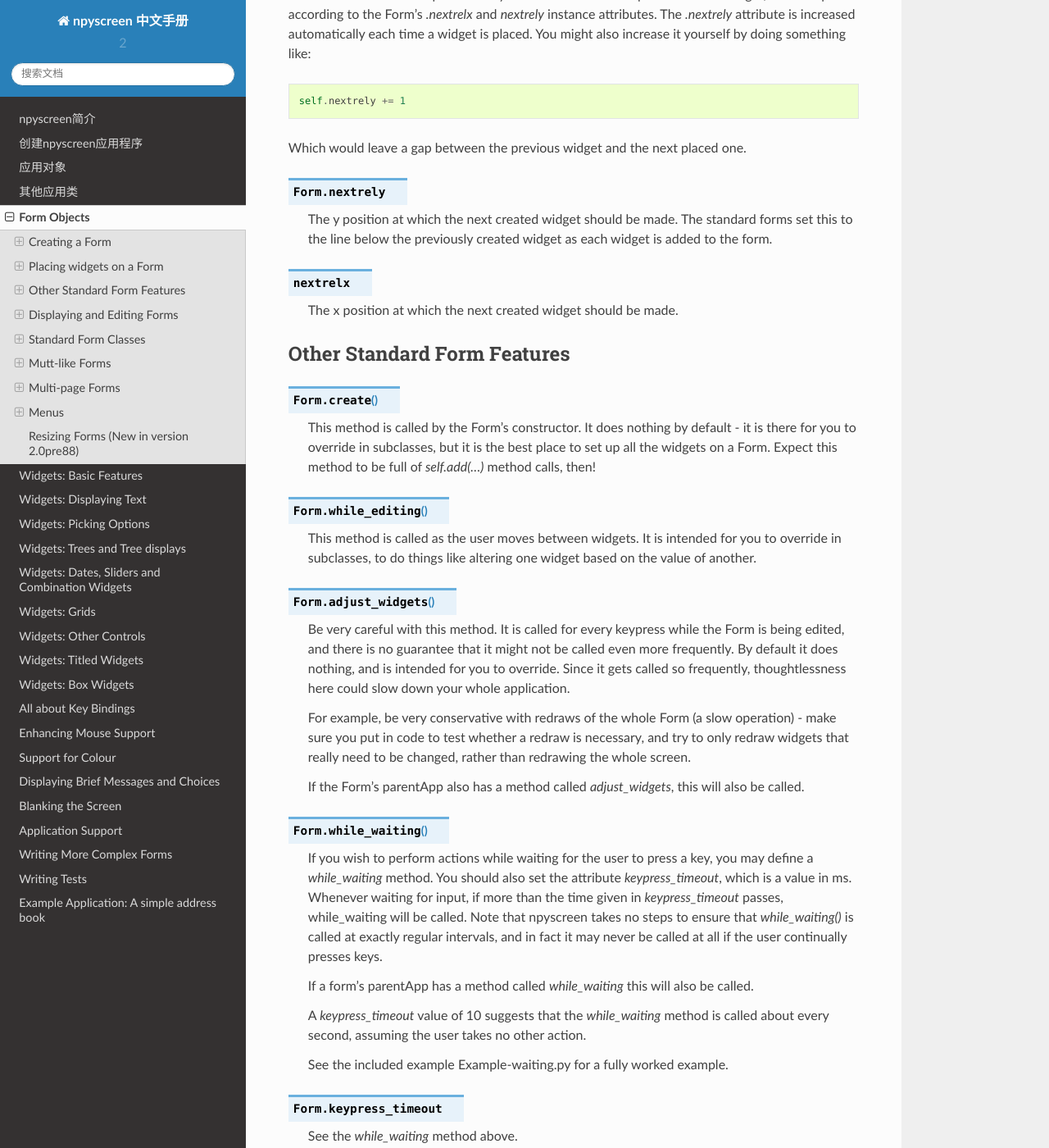
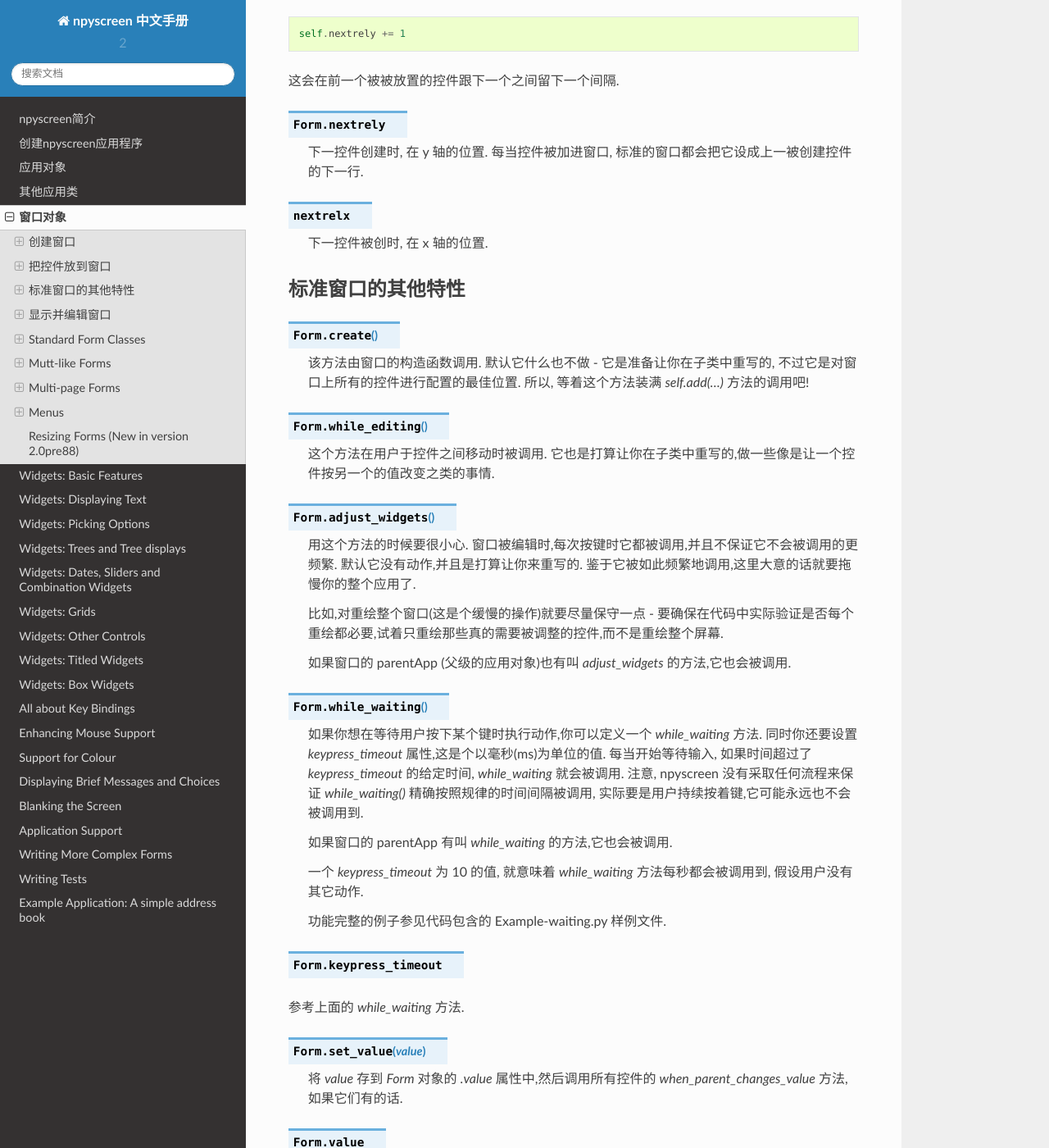
Before and after one commit to will-mei/npyscreen_doc_zh, a Sphinx documentation site: the page built from docs/source/form-objects.rst, in a window 1280 px wide and 1400 px high, scrolled down 1254 px. Shown: the whole window at 82% size. Built offline with Sphinx 7.4.7 and the Read the Docs theme 2.0.0, drawn with Linux system fonts in a browser that asks for light colours; some of the changed text lies outside the part shown.

Commit message:
update form-obj doc

```diff
--- a/docs/source/form-objects.rst
+++ b/docs/source/form-objects.rst
@@ -1,128 +1,126 @@
-Form Objects
-============
+窗口对象
+========
 
-A Form object is a screen area that contains widgets.  Forms control which widget a user is editing, and may provide additional functionality, such as pop-up menus or actions that happen on particular keypresses.
+窗口对象就是屏幕上一个容纳控件的区域. 窗口对象可以控制用户当前编辑哪个控件,并且还可能提供附加功能,比如弹出菜单和特定按键被按下应该产生的动作.
 
-Creating a Form
-***************
+创建窗口
+*********
 
 .. py:class:: Form(name=None, lines=0, columns=0, minimum_lines=24, minimum_columns=80)
 
-Forms have the following class attributes::
+窗口具有以下类属性::
 
     DEFAULT_LINES      = 0
     DEFAULT_COLUMNS    = 0
     SHOW_ATX           = 0
     SHOW_ATY           = 0
 
-The default values will create a form that fills the whole screen and which is displayed in the top left corner.  See the arguments passed in to the constructor for more details on controlling the size of a form.
+使用这些默认值会创建一个显示在左上角并且填满整个屏幕的窗口. 控制窗口大小的细节参见传递进构造函数的参数.
 
-The Following arguments can be passed to a Form's constructor:
+以下参数能被传进窗口的构造函数里:
 
 *name=*
-    Names the Form.  As for some widgets, this will display a title.
+    命名该窗口. 对于一些控件,这样会显示一个标题.
 
 *lines=0, columns=0, minimum_lines=24, minimum_columns=80*
-    You can adjust the size of the Form, either providing an absolute size (with *lines=* and *columns=*) or a minimum size (*minimum_lines=* and *minimum_columns=*).  The default minimums (24x80) provide the standard size for terminal.  If you plan your Forms to fit within that size, they should be viewable on almost all systems without the need to scroll the Form.  Note that you can use the absolute sizing in one direction and the minimum in the other, should you wish.
 
-The standard constructor will call the method *.create()*, which you should override to create the Form widgets.  See below.
+    要调整窗口的大小,要么给出其尺寸绝对值(使用 *lines=* 和 *columns=*),要么给出其最小尺寸值(*minimum_lines=* 与 *minimum_columns=*). 默认的最小值(24x80)给出了在终端上的标准大小. 如果你设计好让窗口适配到这个大小以内,那么他们应该在所有的系统的界面上不滚动窗口的情况下也全可见. 注意,你可以在一个方向使用绝对值大小,另一个方向上使用最小值大小,要是你想要的话.
 
-Placing widgets on a Form
-*************************
+标准的构造函数都会调用 *.create()* 方法, 你应该对它重写来给窗口创建控件. 请看下面.
 
-To add a widget to a Form, use the method:
+把控件放到窗口
+***************
+
+要把控件放到窗口上, 要用这些方法:
 
 .. py:method:: Form.add(WidgetClass, ...)
 
-    WidgetClass must be a class, all of the additional arguments will be passed to the widget's own constructor.  A     reference to the widget will be returned.
+    WidgetClass 必须得是一个类,所有的附加参数都会被传递到控件自己的构造函数里. 控件的引用会被返回.
 
 
-The position and size of a widget are controlled by the widget's constructor.  However, there are hints that the Form class provides.  If you do not override the position of the widget, it will be placed according to the Form's *.nextrelx* and *nextrely* instance attributes.  The *.nextrely* attribute is increased automatically each time a widget is placed.  You might also increase it yourself by doing something like::
+控件的位置和大小由控件的构造函数控制. 不过,有一些指示是窗口类给出的. 如果你不重写控件的位置,它会根据窗口实例的 *.nextrelx* 和 *nextrely* 属性值来归置. 这里的 *.nextrely* 属性是随每次的控件放置而自增长的. 你也可以自行把它加大,就像下面这样::
 
    self.nextrely += 1
 
-Which would leave a gap between the previous widget and the next placed one.
+这会在前一个被被放置的控件跟下一个之间留下一个间隔.
 
 .. py:attribute:: Form.nextrely
 
-    The y position at which the next created widget should be made.  The standard forms set this to the line below the previously created widget as each widget is added to the form.
+    下一控件创建时, 在 y 轴的位置. 每当控件被加进窗口, 标准的窗口都会把它设成上一被创建控件的下一行.
 
 .. py:attribute:: nextrelx
 
-    The x position at which the next created widget should be made.
+     下一控件被创时, 在 x 轴的位置.
 
 
-Other Standard Form Features
-****************************
+标准窗口的其他特性
+*******************
 
 .. py:method:: Form.create
 
-    This method is called by the Form's constructor.  It does nothing by default - it is there for you to override in
-    subclasses, but it is the best place to set up all the widgets on a Form.  Expect this method to be full of
-    *self.add(...)* method calls, then!
+    该方法由窗口的构造函数调用. 默认它什么也不做 - 它是准备让你在子类中重写的, 不过它是对窗口上所有的控件进行配置的最佳位置. 所以, 等着这个方法装满 *self.add(...)* 方法的调用吧!
 
 
 .. py:method:: Form.while_editing
 
-    This method is called as the user moves between widgets.  It is intended for you to override in subclasses, to do things like altering one widget based on the value of another.
+    这个方法在用户于控件之间移动时被调用. 它也是打算让你在子类中重写的,做一些像是让一个控件按另一个的值改变之类的事情.
 
 
 .. py:method:: Form.adjust_widgets
 
-    Be very careful with this method.  It is called for every keypress while the Form is being edited, and there is no guarantee that it might not be called even more frequently.  By default it does nothing, and is intended for you to override.  Since it gets called so frequently, thoughtlessness here could slow down your whole application.
+    用这个方法的时候要很小心. 窗口被编辑时,每次按键时它都被调用,并且不保证它不会被调用的更频繁. 默认它没有动作,并且是打算让你来重写的. 鉴于它被如此频繁地调用,这里大意的话就要拖慢你的整个应用了.
 
-    For example, be very conservative with redraws of the whole Form (a slow operation) - make sure you put in code to test whether a redraw is necessary, and try to only redraw widgets that really need to be changed, rather than redrawing the whole screen.
+    比如,对重绘整个窗口(这是个缓慢的操作)就要尽量保守一点 - 要确保在代码中实际验证是否每个重绘都必要,试着只重绘那些真的需要被调整的控件,而不是重绘整个屏幕.
 
-    If the Form's parentApp also has a method called *adjust_widgets*, this will also be called.
+    如果窗口的 parentApp (父级的应用对象)也有叫 *adjust_widgets* 的方法,它也会被调用.
 
 
 .. py:method:: Form.while_waiting
 
-   If you wish to perform actions while waiting for the user to press a key, you may define a *while_waiting* method.  You should also set the attribute *keypress_timeout*, which is a value in ms.  Whenever waiting for input, if more than the time given in *keypress_timeout* passes, while_waiting will be called.  Note that npyscreen takes no steps to ensure that *while_waiting()* is called at exactly regular intervals, and in fact it may never be called at all if the user continually presses keys.
+    如果你想在等待用户按下某个键时执行动作,你可以定义一个 *while_waiting* 方法. 同时你还要设置 *keypress_timeout* 属性,这是个以毫秒(ms)为单位的值. 每当开始等待输入, 如果时间超过了 *keypress_timeout* 的给定时间, *while_waiting* 就会被调用. 注意, npyscreen 没有采取任何流程来保证 *while_waiting()* 精确按照规律的时间间隔被调用, 实际要是用户持续按着键,它可能永远也不会被调用到.
 
-   If a form's parentApp has a method called *while_waiting* this will also be called.
+    如果窗口的 parentApp 有叫 *while_waiting* 的方法,它也会被调用.
 
-   A *keypress_timeout* value of 10 suggests that the *while_waiting* method is called about every second, assuming the user takes no other action.
+    一个 *keypress_timeout* 为 10 的值, 就意味着 *while_waiting* 方法每秒都会被调用到, 假设用户没有其它动作.
 
-   See the included example Example-waiting.py for a fully worked example.
+    功能完整的例子参见代码包含的 Example-waiting.py 样例文件.
 
 .. py:attribute:: Form.keypress_timeout
 
-    See the `while_waiting` method above.
+参考上面的 `while_waiting` 方法.
 
 
 .. py:method:: Form.set_value(value)
 
-    Store *value* in the *.value* attribute of the *Form* and then call the *whenParentChangeValue* method of every widget that has it.
+    将 *value* 存到 *Form* 对象的 *.value* 属性中,然后调用所有控件的 *when_parent_changes_value* 方法, 如果它们有的话.
 
 
-.. py:attribute: Form.value
+.. py:attribute:: Form.value
 
-    All form classes can have the method *set_value(value)*.  This sets the value of the attribute *value* and calls the method *when_parent_changes_value* of every contained widget on the form.
+    所有的窗口类可能都有 *set_value(value)* 方法.  这会设定 *value* 属性的值并调用内部窗口所含的每一控件的 *when_parent_changes_value* 方法.
 
 
-
-Displaying and Editing Forms
-****************************
+显示并编辑窗口
+***************
 
 .. py:method:: Form.display()
 
-    Redraw every widget on the Form and the Form itself.
+    重绘窗口及其每个控件.
 
 .. py:method:: Form.DISPLAY()
 
-    Redraw the form, but make extra sure that the display is reset.  This is a slow operation, and avoid calling if possible.  You may sometimes need to use this if an external process has disrupted the terminal.
+    重绘窗口,并额外确认显示器被重置. 这是一个缓慢的操作,要尽量避免调用它. 你有些时候可能需要使用到它,比如外部进程破坏了终端.
 
 .. py:method:: Form.edit()
 
-    Allow the user to interactively edit the value of each widget.  You should not need to call this method if correctly using the *NPSAppManaged* class.  You should avoid calling this method if possible, but you will need to use it if writing simple applications that do not use the NPSAppManaged class.  Calling this method directly is akin to creating a modal dialog box in a GUI application.  As far as possible consider this method an internal API call.
+    允许用户交互式地编辑每个控件的值. 如果正确使用 *NPSAppManaged* 类,你应该不需要用到这个方法. 你应该尽可能避免调用该方法, 不过有时候可能用到, 要是写简单应用用不上 NPSAppManaged 类的话. 直接调用该方法更类似于在 GUI 应用中创建一个模式对话框[模态框,覆盖在父窗体上的子窗体]. 尽可能地去把这个方法当成一个内部的 API 调用.
 
-When forms exit
+窗口退出的情况
 ~~~~~~~~~~~~~~~
 
-    Forms may exit their editing modes for a number of reasons.  In NPSAppManaged applications, the controlling application may cause the form to exit.
+    窗口可能因为很多原因需要退出其编辑模式. 在 NPSAppManaged 应用中,控制它的应用也可能导致窗口退出.
 
-    Setting the attribute `.editing` to False yourself, however, will cause the form to exit.
+    自行把 `.editing` 属性设定为 False, 其实也会导致窗口退出.
 
 
 Standard Form Classes
```
